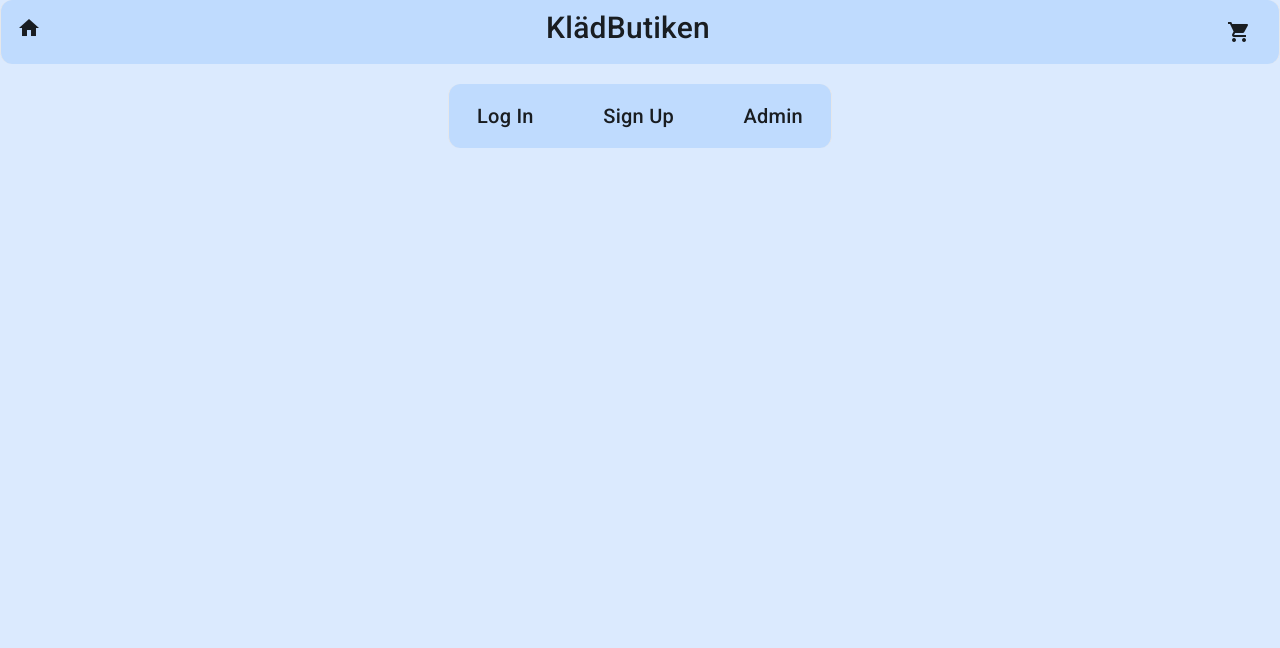
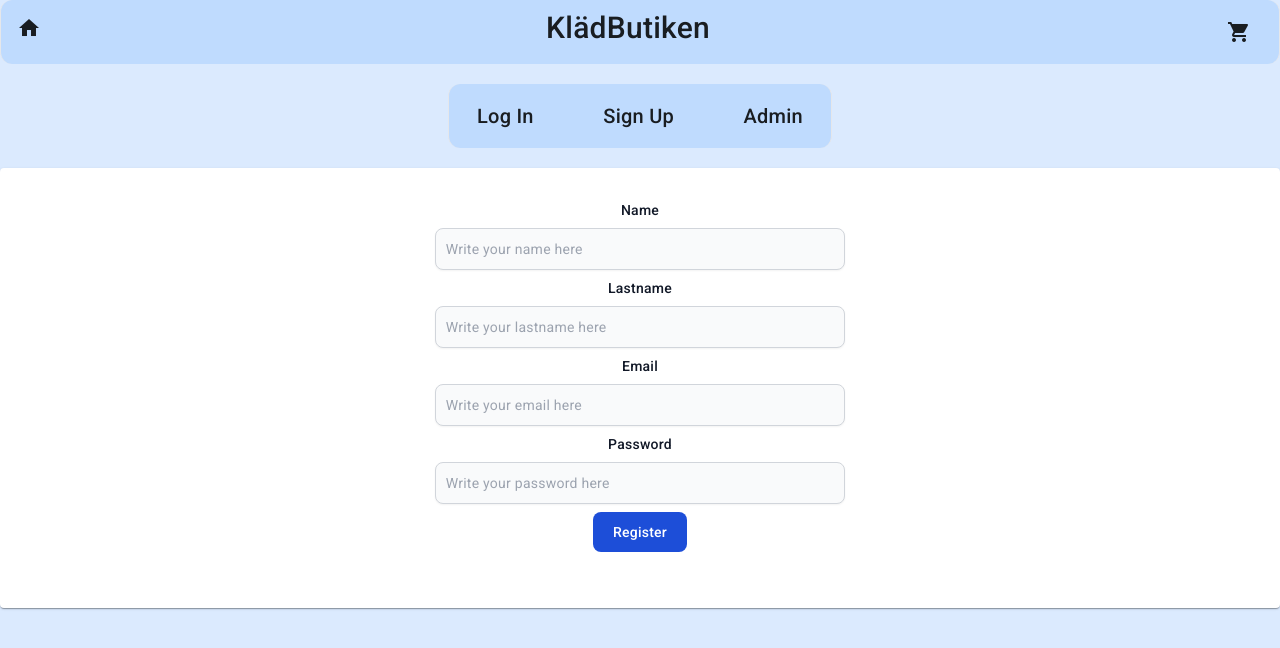
Before and after one commit to NiklasSahlbergNackademin/PanosTest, an Angular app: page /register in a window 1280 px wide. Before the commit this address led to /. Shown: the top 648 px of the page. Built offline with nearby package versions, Linux system fonts and the light colour scheme.

Commit message:
Lagt till register sida med routing till den, lagt till Admincomponent och Registercomponent i app.module.

```diff
--- a/src/app/app-routing.module.ts
+++ b/src/app/app-routing.module.ts
@@ -4,13 +4,15 @@
 import {CartComponent} from "./pages/cart/cart.component";
 import {ReceiptComponent} from "./components/header/receipt/receipt.component";
 import {AdminComponent} from "./pages/admin/admin.component";
+import {RegisterComponent} from "./pages/register/register.component";
 
 const routes: Routes = [
   { path: 'home', component: HomeComponent},
   { path: 'cart', component: CartComponent},
   { path: '', redirectTo: 'home', pathMatch: 'full' },
   { path: 'receipt', component: ReceiptComponent},
-  { path: 'admin', component: AdminComponent}
+  { path: 'admin', component: AdminComponent},
+  { path: 'register', component: RegisterComponent}
 ];
 
 @NgModule({
--- a/src/app/app.module.ts
+++ b/src/app/app.module.ts
@@ -26,6 +26,7 @@
 import {CartService} from "./services/cart.service";
 import { ReceiptComponent } from './components/header/receipt/receipt.component';
 import { AdminComponent } from './pages/admin/admin.component';
+import { RegisterComponent } from './pages/register/register.component';
 
 @NgModule({
   declarations: [
@@ -37,7 +38,8 @@
     ProductBoxComponent,
     CartComponent,
     ReceiptComponent,
-    AdminComponent
+    AdminComponent,
+    RegisterComponent
   ],
   imports: [
     BrowserModule,
--- a/src/app/components/header/header.component.html
+++ b/src/app/components/header/header.component.html
@@ -42,6 +42,6 @@
 </mat-toolbar>
 <mat-toolbar class="justify-between max-w-sm mx-auto border-x rounded-xl bg-blue-200 mb-5">
   <a routerLink="home" class="p-3 rounded-xl hover:bg-blue-400 ">Log In</a>
-  <a routerLink="home" class="p-3 rounded-xl hover:bg-blue-400 ">Sign Up</a>
+  <a routerLink="register" class="p-3 rounded-xl hover:bg-blue-400 ">Sign Up</a>
   <a routerLink="admin" class="p-3 rounded-xl hover:bg-blue-400 ">Admin</a>
 </mat-toolbar>
--- /dev/null
+++ b/src/app/pages/register/register.component.html
@@ -0,0 +1,37 @@
+<mat-card class="max-w-7xl mx-auto bg-blue-100 p-6">
+  <form>
+    <div class="mb-6 flex flex-col items-center">
+      <label for="name" class="block m-2 text-sm font-medium text-gray-900 dark:text-white">Name</label>
+      <input type="text" id="name"
+             class="shadow-sm bg-gray-50 border border-gray-300 text-gray-900 text-sm rounded-lg focus:ring-blue-500
+             focus:border-blue-500 block w-1/3 p-2.5 dark:bg-gray-700 dark:border-gray-600 dark:placeholder-gray-400
+             dark:text-white dark:focus:ring-blue-500 dark:focus:border-blue-500 dark:shadow-sm-light" required
+             placeholder="Write your name here">
+      <label for="lastname" class="block m-2 text-sm font-medium text-gray-900 dark:text-white">Lastname</label>
+      <input type="text" id="lastname"
+             class="shadow-sm bg-gray-50 border border-gray-300 text-gray-900 text-sm rounded-lg focus:ring-blue-500
+              focus:border-blue-500 block w-1/3 p-2.5 dark:bg-gray-700 dark:border-gray-600 dark:placeholder-gray-400
+              dark:text-white dark:focus:ring-blue-500 dark:focus:border-blue-500 dark:shadow-sm-light" required
+             placeholder="Write your lastname here">
+      <label for="email" class="block m-2 text-sm font-medium text-gray-900 dark:text-white">Email</label>
+      <input type="text" id="email"
+             class="shadow-sm bg-gray-50 border border-gray-300 text-gray-900 text-sm rounded-lg focus:ring-blue-500
+              focus:border-blue-500 block w-1/3 p-2.5 dark:bg-gray-700 dark:border-gray-600 dark:placeholder-gray-400
+              dark:text-white dark:focus:ring-blue-500 dark:focus:border-blue-500 dark:shadow-sm-light" required
+             placeholder="Write your email here">
+      <label for="password" class="block m-2 text-sm font-medium text-gray-900 dark:text-white">Password</label>
+      <input type="text" id="password"
+             class="shadow-sm bg-gray-50 border border-gray-300 text-gray-900 text-sm rounded-lg focus:ring-blue-500
+              focus:border-blue-500 block w-1/3 p-2.5 dark:bg-gray-700 dark:border-gray-600 dark:placeholder-gray-400
+              dark:text-white dark:focus:ring-blue-500 dark:focus:border-blue-500 dark:shadow-sm-light" required
+             placeholder="Write your password here">
+      <button type="submit"
+              class="text-white bg-blue-700 hover:bg-blue-800 focus:ring-4 focus:outline-none
+              focus:ring-blue-300 font-medium rounded-lg m-2 text-sm px-5 py-2.5 text-center
+              dark:bg-blue-600 dark:hover:bg-blue-700 dark:focus:ring-blue-800">
+        Register
+      </button>
+
+    </div>
+  </form>
+</mat-card>
```
Also changed, not shown: src/app/pages/home/home.component.ts (+6 -4 lines), src/app/pages/register/register.component.ts (added, +10 -0 lines), src/app/pages/register/register.component.css (added), 1 other file (tests, documents, lock files or other folders).
